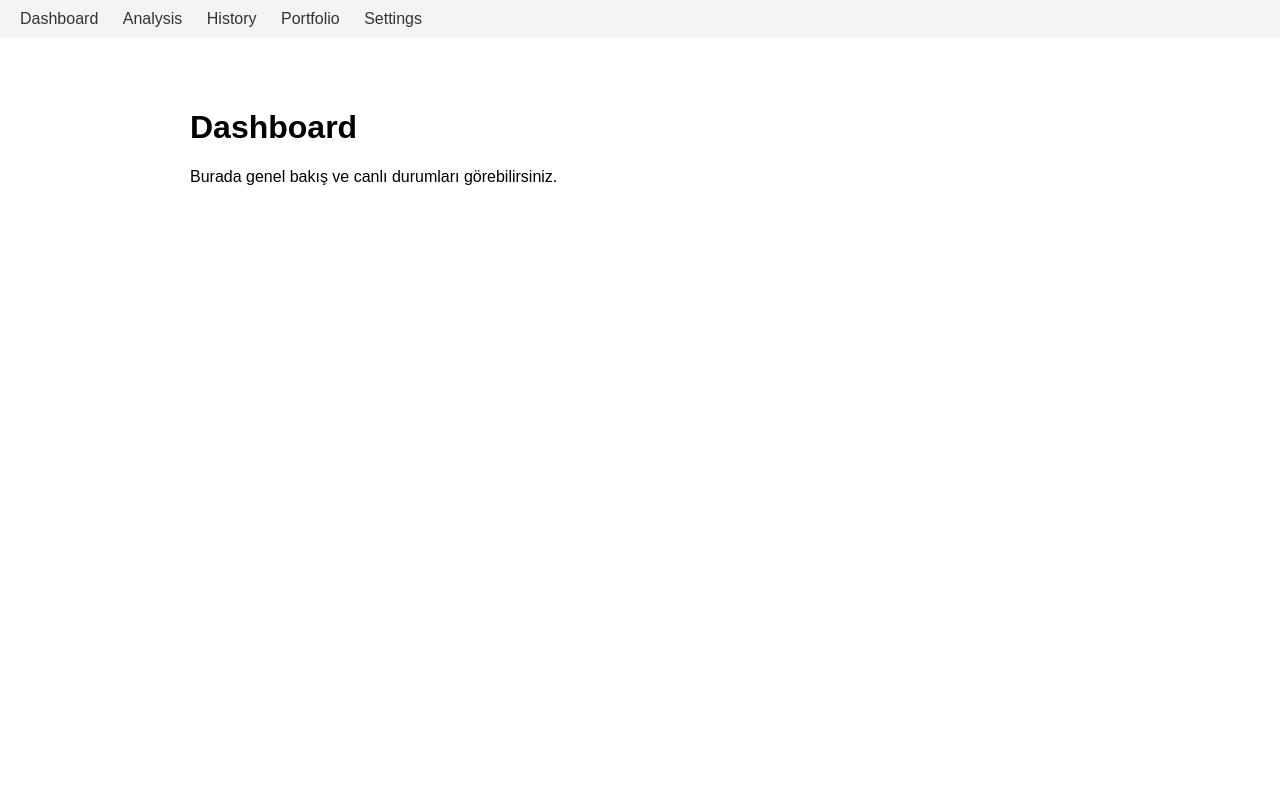
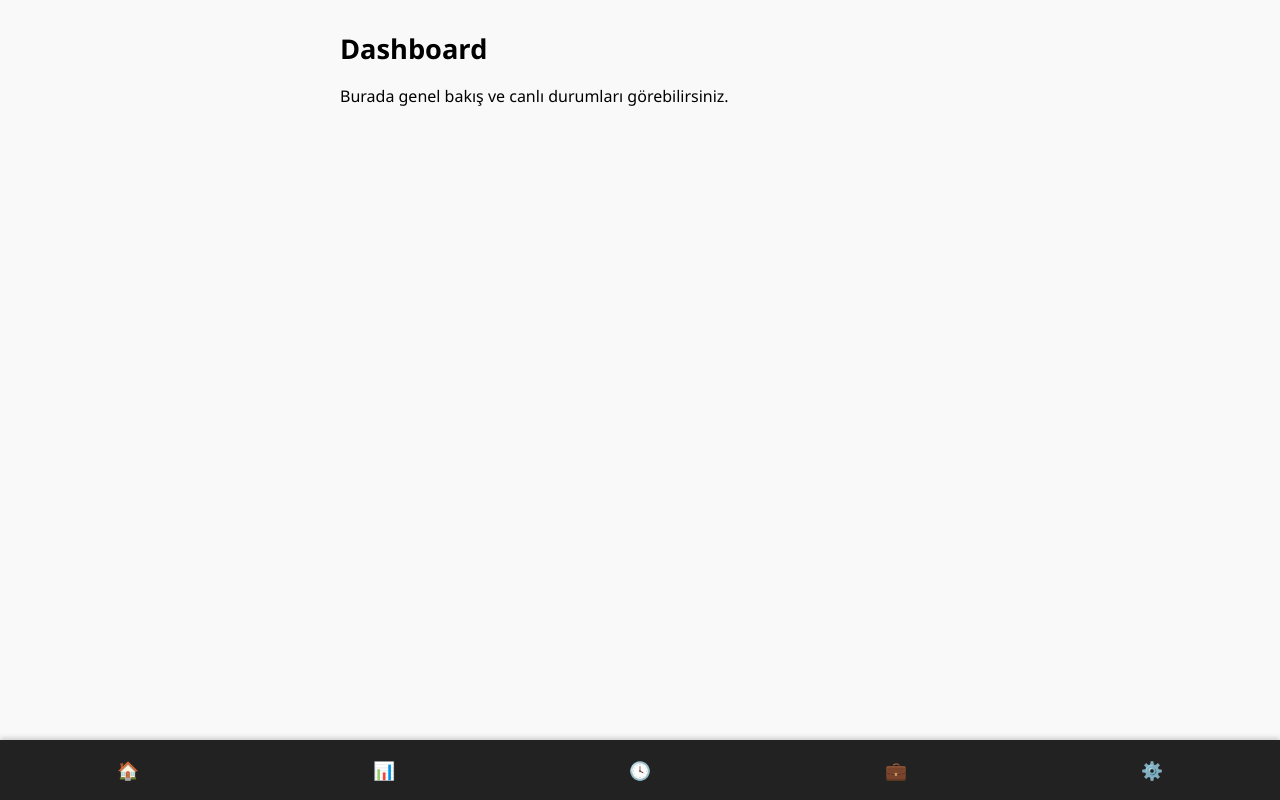
Before and after one commit to fatihkandazoglu/mexc-trading-bot, a Flask app: page / in a window 1280 px wide. Run offline with Flask 2, Linux system fonts and the light colour scheme.

Commit message:
Update base.html

```diff
--- a/templates/base.html
+++ b/templates/base.html
@@ -3,23 +3,30 @@
 <head>
     <meta charset="UTF-8">
     <title>{% block title %}MEXC Trading Bot{% endblock %}</title>
+    <meta name="viewport" content="width=device-width, initial-scale=1">
     <style>
-        nav { background: #f4f4f4; padding: 10px;}
-        nav a { margin: 0 10px; text-decoration: none; color: #333; }
-        body { font-family: Arial, sans-serif; margin: 0; padding: 0;}
-        .container { max-width: 900px; margin: 30px auto; padding: 20px;}
+        body { margin: 0; font-family: 'Segoe UI', Arial, sans-serif; background: #f9f9f9;}
+        nav { display: flex; justify-content: space-around; background: #222; color: #fff; position: fixed; bottom: 0; left: 0; width: 100%; height: 60px; align-items: center; box-shadow: 0 -2px 5px #ccc; }
+        nav a { color: #fff; text-decoration: none; text-align: center; font-size: 1.1em; flex: 1; padding: 8px 0; }
+        nav a.active { color: #4caf50; font-weight: bold; }
+        .container { padding: 20px 10px 80px 10px; max-width: 600px; margin: 0 auto;}
+        h1 { font-size: 1.7em; margin-top: 10px;}
+        @media (max-width: 600px) {
+            .container { padding-top: 15px; }
+            nav { height: 50px; font-size: 0.95em;}
+        }
     </style>
 </head>
 <body>
-    <nav>
-        <a href="/">Dashboard</a>
-        <a href="/analysis">Analysis</a>
-        <a href="/history">History</a>
-        <a href="/portfolio">Portfolio</a>
-        <a href="/settings">Settings</a>
-    </nav>
     <div class="container">
         {% block content %}{% endblock %}
     </div>
+    <nav>
+        <a href="/" {% if request.path=='/' %}class="active"{% endif %}>🏠</a>
+        <a href="/analysis" {% if request.path=='/analysis' %}class="active"{% endif %}>📊</a>
+        <a href="/history" {% if request.path=='/history' %}class="active"{% endif %}>🕓</a>
+        <a href="/portfolio" {% if request.path=='/portfolio' %}class="active"{% endif %}>💼</a>
+        <a href="/settings" {% if request.path=='/settings' %}class="active"{% endif %}>⚙️</a>
+    </nav>
 </body>
 </html>
```
